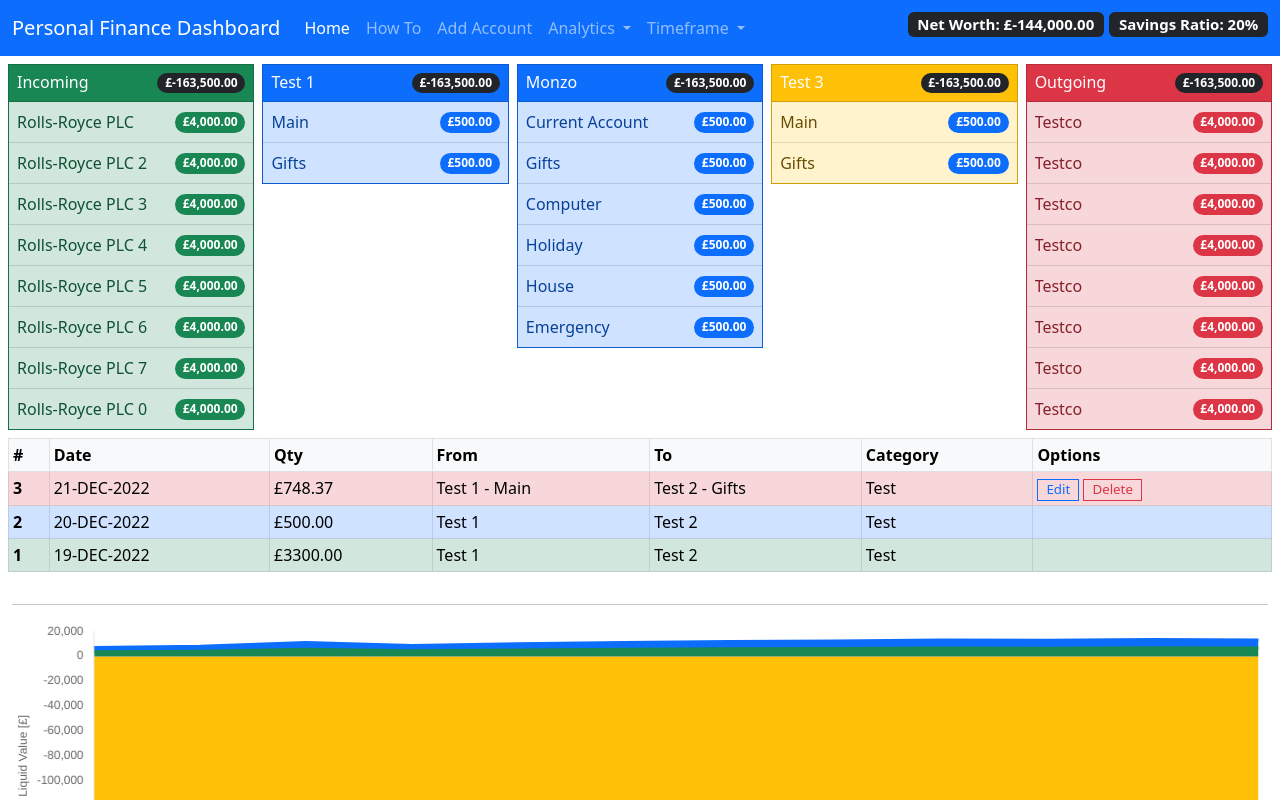
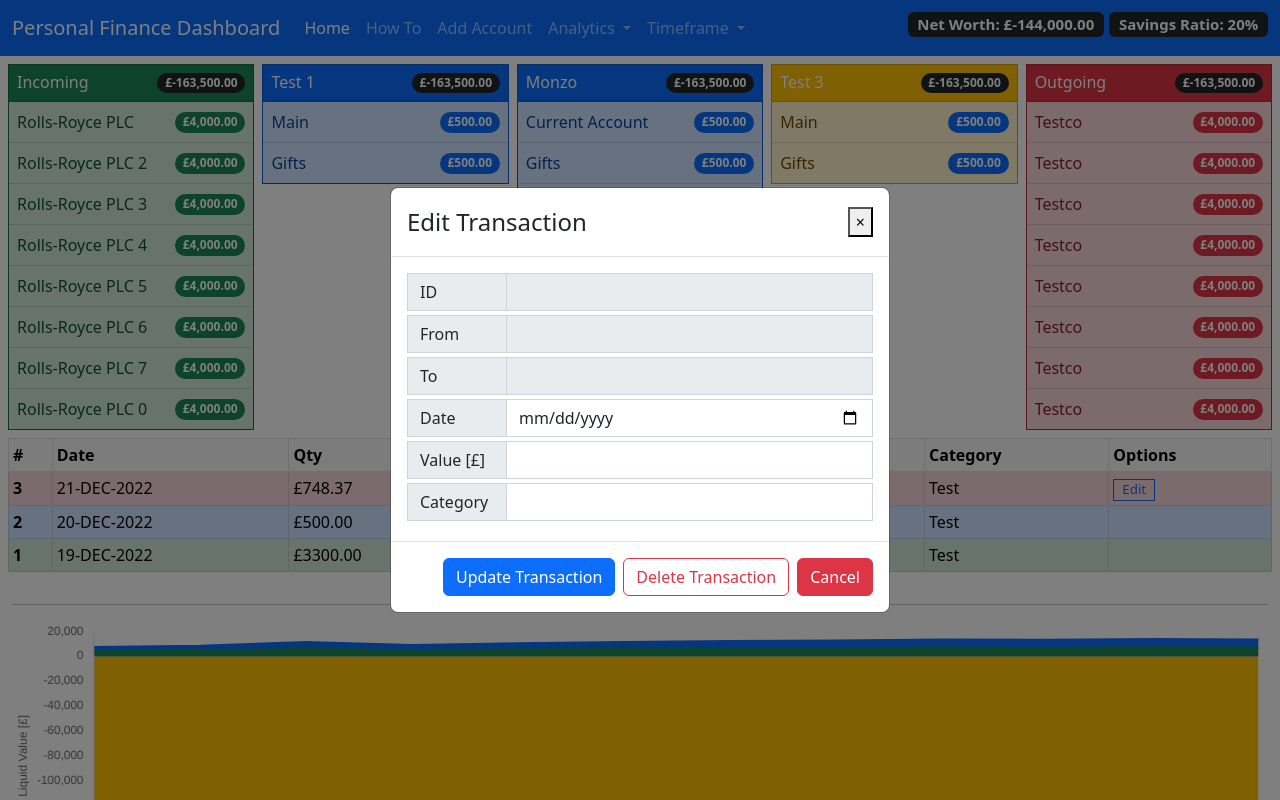
Before and after one commit to lowear/personal_finance_dashboard, a plain HTML site: page index.html in a window 1280 px wide. Both pictures are taken after a click on the button "Edit". Shown: the top 800 px of the page. Drawn offline with nearby package versions, Linux system fonts and the light colour scheme.

Commit message:
began implementation of edit transaction modal

```diff
--- a/index.html
+++ b/index.html
@@ -139,11 +139,13 @@
               <h6 class="card-title d-flex justify-content-between">Test 1<span class="badge bg-dark rounded-pill">£-163,500.00</span></h6>
             </div>
             <ul class="list-group list-group-flush rounded-0">
-              <li class="collapse px-2 list-group-item" id="collapseTest1">
+              <li class="collapse px-2 list-group-item bg-light" id="collapseTest1">
                 <button class="btn btn-outline-primary btn-sm py-0 rounded-0" style="font-size: smaller;">Edit Account</button>
                 <button class="btn btn-outline-primary btn-sm py-0 rounded-0" style="font-size: smaller;">Delete Account</button>
                 <button class="btn btn-outline-primary btn-sm py-0 rounded-0" style="font-size: smaller;">Add Bucket</button>
                 <button class="btn btn-outline-primary btn-sm py-0 rounded-0" style="font-size: smaller;">Delete Bucket</button>
+                <button class="btn btn-outline-primary btn-sm py-0 rounded-0" style="font-size: smaller;">Move Left</button>
+                <button class="btn btn-outline-primary btn-sm py-0 rounded-0" style="font-size: smaller;">Move Right</button>
                 <button class="btn btn-outline-info btn-sm py-0 rounded-0" style="font-size: smaller;">Online Portal</button>
               </li>
               <li class="px-2 list-group-item list-group-item-primary d-flex justify-content-between align-items-center" id="dropspot Test1 [Main]" ondrop="drop(event)" ondragover="allowDrop(event)" style="user-select: none;">
@@ -316,8 +318,7 @@
               <td>Test 2<span class="fw-light"> - Gifts</span></td>
               <td>Test</td>
               <td>
-                <button type="button" class="btn btn-outline-primary btn-sm py-0 rounded-0" style="font-size: smaller;">Edit</button>
-                <button type="button" class="btn btn-outline-danger btn-sm py-0 rounded-0" style="font-size: smaller;">Delete</button>
+                <button type="button" class="btn btn-outline-primary btn-sm py-0 rounded-0" style="font-size: smaller;" href="#editTransactionModal" data-bs-toggle="modal" data-bs-target= "#editTransactionModal">Edit</button>
               </td>
             </tr>
             <tr class="table-primary">
@@ -400,6 +401,60 @@
         </div>
       </div>
       <!-- /Transaction Modal -->
+
+
+            <!-- Edit Transaction Modal -->
+            <div class="modal fade" id="editTransactionModal">
+              <div class="modal-dialog modal-dialog-centered">
+                <div class="modal-content">
+
+                  <!-- Modal Header -->
+                  <div class="modal-header">
+                    <h4 class="modal-title">Edit Transaction</h4>
+                    <button type="button" class="close" data-bs-dismiss="modal">&times;</button>
+                  </div>
+
+                  <!-- Modal Body -->
+                  <div class="modal-body">
+                    <form>
+                      <div class="input-group pb-1">
+                        <span class="input-group-text rounded-0" style="width: 100px;">ID</span>
+                        <input type="text" required class="form-control rounded-0" id="edit-trans-id" disabled>
+                      </div>
+                      <div class="input-group pb-1">
+                        <span class="input-group-text rounded-0" style="width: 100px;">From</span>
+                        <input type="text" required class="form-control rounded-0" id="edit-trans-from" disabled>
+                      </div>
+                      <div class="input-group pb-1">
+                        <span class="input-group-text rounded-0" style="width: 100px;">To</span>
+                        <input type="text" required class="form-control rounded-0" id="edit-trans-to" disabled>
+                      </div>
+                      <div class="input-group pb-1">
+                        <span class="input-group-text rounded-0" style="width: 100px;">Date</span>
+                        <input type="date" required class="form-control rounded-0" id="edit-trans-date">
+                      </div>
+                      <div class="input-group pb-1">
+                        <span class="input-group-text rounded-0" style="width: 100px;">Value [£]</span>
+                        <input type="number" required class="form-control rounded-0" id="edit-trans-value">
+                      </div>
+                      <div class="input-group pb-1">
+                        <span class="input-group-text rounded-0" style="width: 100px;">Category</span>
+                        <input type="text" required class="form-control rounded-0" id="edit-trans-category">
+                      </div>
+                    </form>
+                  </div>
+
+                  <!-- Modal Footer -->
+                  <div class="modal-footer">
+                    <button type="button" class="btn btn-primary" data-bs-dismiss="modal">Update Transaction</button>
+                    <button type="button" class="btn btn-outline-danger" data-bs-dismiss="modal">Delete Transaction</button>
+                    <button type="button" class="btn btn-danger" data-bs-dismiss="modal">Cancel</button>
+                  </div>
+
+                </div>
+              </div>
+            </div>
+            <!-- /Edit Transaction Modal -->
 
 
       <!-- New Account Modal -->
```
